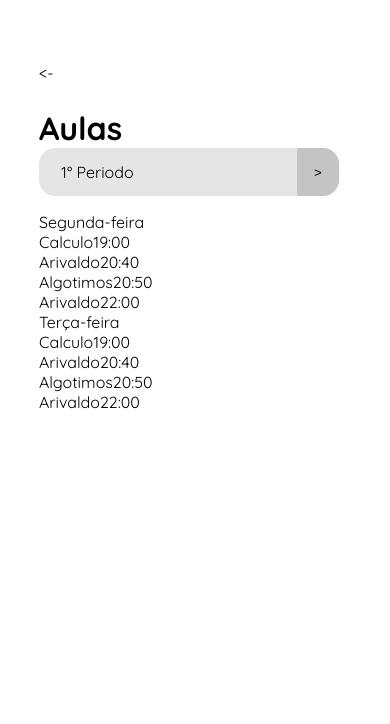
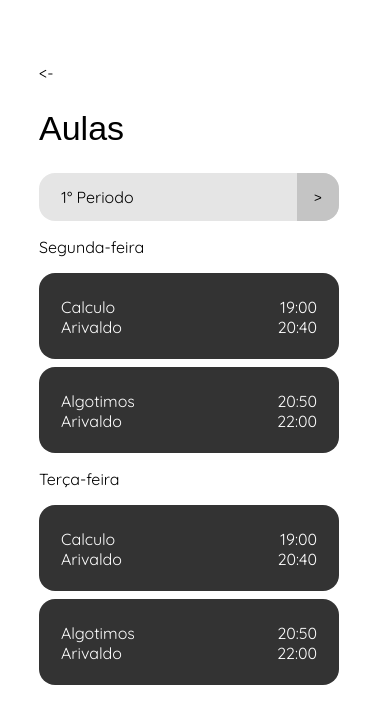
Before and after one commit to MatheusF99/login-screen, a React (Create React App) app: page / in a window 390 px wide. Shown: the top 724 px of the page. Built offline with nearby package versions, Linux system fonts and the light colour scheme.

Commit message:
mobile page period

```diff
--- a/src/pages/PeriodoPage/PeriodoPage.css
+++ b/src/pages/PeriodoPage/PeriodoPage.css
@@ -10,6 +10,15 @@
     width: 78vw;
 
     margin-bottom: 25px;
+}
+
+h1{
+    font-weight: 400;
+    font-family: 'Montserrat', sans-serif;
+    font-size: 34px;
+    line-height: 41px;
+
+    margin-bottom: 24px;
 }
 
 .div-periods{
@@ -42,3 +51,39 @@
 
     border-radius: 0 16px 16px 0;
 }
+
+.div-course{
+
+    width: 300px;
+    height: 86px;
+
+    padding: 24px 22px;
+
+    background: #333333;
+    border-radius: 16px;
+    color: #ffffff;
+
+    margin-bottom: 8px;
+
+}
+
+.data-course p{
+    margin-top: 8px;
+    margin-left: 16px;
+
+    display: flex;
+    justify-content: flex-start;
+    align-items: center;
+}
+
+.course-data{
+
+    display: flex;
+    justify-content: space-between;
+
+
+}
+
+.week-day{
+    margin: 16px 0;
+}
--- a/src/pages/PeriodoPage/PeriodoPage.js
+++ b/src/pages/PeriodoPage/PeriodoPage.js
@@ -18,7 +18,7 @@ const PeriodoPage =() => {
                 <button> &gt; </button>
             </div>
 
-            <p>Segunda-feira</p>
+            <p className="week-day">Segunda-feira</p>
 
 
             <div className="div-course">
@@ -42,7 +42,7 @@ const PeriodoPage =() => {
                 </div>
             </div>
 
-            <p>Terça-feira</p>
+            <p className="week-day">Terça-feira</p>
 
 
             <div className="div-course">
```
Also changed, not shown: 1 other file (tests, documents, lock files or other folders).
